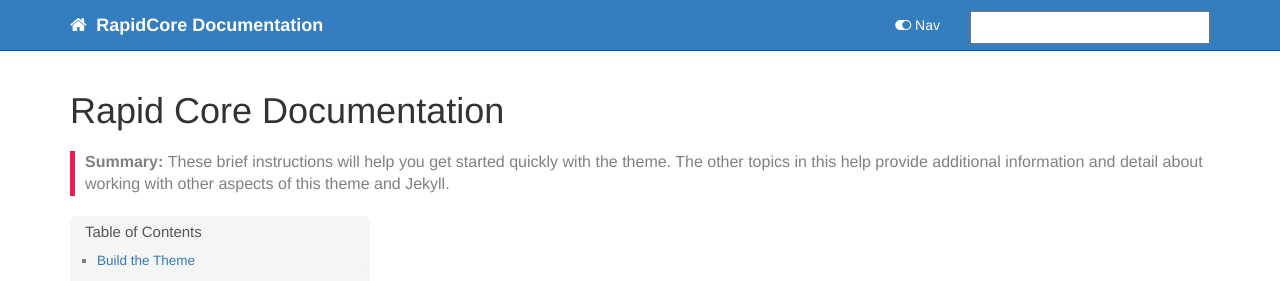
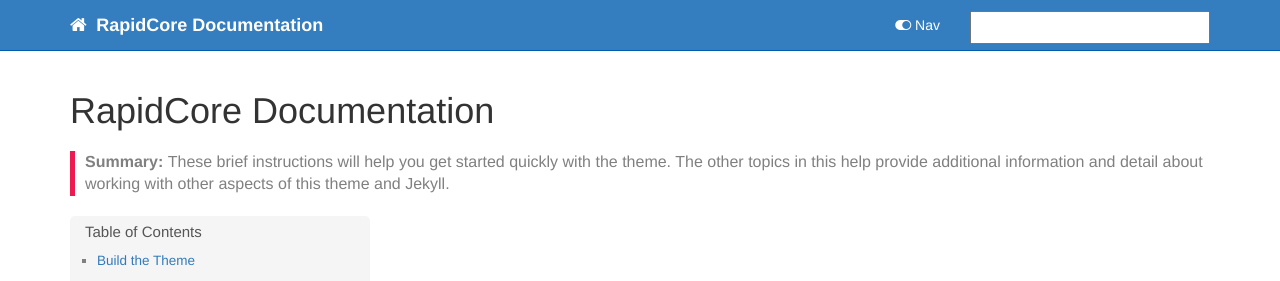
Before and after one commit to rapidcore/rapidcore, a Jekyll site: the page built from index.md, in a window 1280 px wide. Shown: the top 281 px of the page. Built offline with Jekyll 4.4.1, drawn with Linux system fonts in a browser that asks for light colours; nearby versions of some CDN libraries; comment, search, counter and statistics services are not loaded.

Commit message:
fix typo in title

```diff
--- a/index.md
+++ b/index.md
@@ -1,5 +1,5 @@
 ---
-title: Rapid Core Documentation
+title: RapidCore Documentation
 keywords: sample homepage
 tags: [getting_started]
 sidebar: mydoc_sidebar
```
